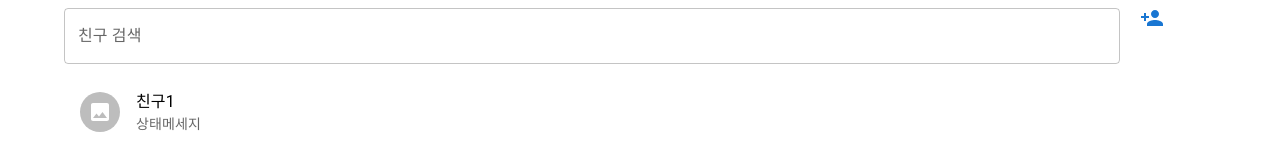
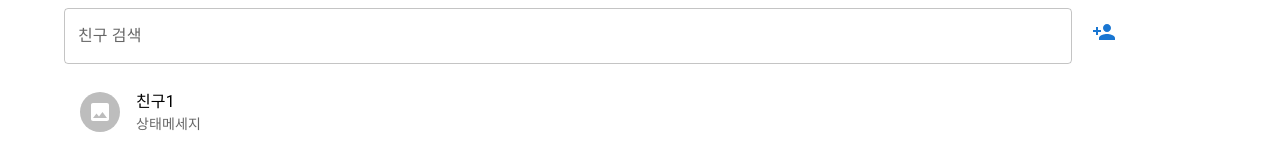
Before and after one commit to sbn04043/kakao-backend, a React (Create React App) app: page / in a window 1280 px wide. Shown: the top 160 px of the page. Built offline with nearby package versions, Linux system fonts and the light colour scheme.

Commit message:
친구추가 기능

```diff
--- /dev/null
+++ b/src/pages/Friends/components/FriendAdd.tsx
@@ -0,0 +1,25 @@
+import { Container, Grid, IconButton, List, TextField } from "@mui/material";
+import { Box } from "@mui/system";
+import SearchIcon from "@mui/icons-material/Search";
+
+const FriendAdd = (): JSX.Element => {
+  return (
+    <Container sx={{ p: 5 }}>
+      <Box sx={{ backgroundColor: "#f3f3f3", p: 3, borderRadius: "10px" }}>
+        <Grid container>
+          <Grid item xs={10.5}>
+            <TextField fullWidth label="전화번호" />
+          </Grid>
+          <Grid item xs={1.5}>
+            <IconButton sx={{ p: 2 }}>
+              <SearchIcon />
+            </IconButton>
+          </Grid>
+        </Grid>
+        <List></List>
+      </Box>
+    </Container>
+  );
+};
+
+export default FriendAdd;
--- a/src/pages/Friends/data.ts
+++ b/src/pages/Friends/data.ts
@@ -8,11 +8,11 @@ export const friends: FriendType[] = [
   {
     id: 1111,
     name: "친구1",
-        statusMessage: "상태메세지"
+    statusMessage: "상태메세지",
   },
   {
     id: 2222,
     name: "친구2",
-        statusMessage: "상태메세지"
-    }
+    statusMessage: "상태메세지",
+  },
 ];
--- a/src/pages/Friends/index.tsx
+++ b/src/pages/Friends/index.tsx
@@ -1,22 +1,30 @@
 import {
   Avatar,
   Container,
+  IconButton,
   List,
   ListItemAvatar,
   ListItemButton,
   ListItemText,
+  Modal,
   TextField,
 } from "@mui/material";
+
 import Box from "@mui/material/Box";
 import { friends } from "./data";
 import ImageIcon from "@mui/icons-material/Image";
-import { ChangeEvent, useState } from "react";
-import Grid from '@mui/material/Grid';
-import Button from '@mui/material/Button';
-import PersonAddIcon from '@mui/icons-material/PersonAdd';
+import React, { ChangeEvent, useState } from "react";
+import Grid from "@mui/material/Grid";
+import Button from "@mui/material/Button";
+import PersonAddIcon from "@mui/icons-material/PersonAdd";
+import FriendAdd from "./components/FriendAdd";
 
 const Friends = (): JSX.Element => {
   const [findFriend, setFindFriend] = useState(friends);
+
+  const [open, setOpen] = React.useState(false);
+  const openModal = () => setOpen(true);
+  const closeModal = () => setOpen(false);
 
   const searchFriend = (event: ChangeEvent<HTMLInputElement>) => {
     const inputText = event.currentTarget.value;
@@ -25,16 +33,21 @@ const Friends = (): JSX.Element => {
     } else {
       const searching = friends.filter((friend) => {
         return friend.name.includes(event.currentTarget.value);
-            })
+      });
       setFindFriend(searching);
     }
   };
 
   return (
     <Container>
+      <Modal open={open} onClose={closeModal}>
+        <Box>
+          <FriendAdd />
+        </Box>
+      </Modal>
       <Box>
         <Grid container>
-                    <Grid item xs={11}>
+          <Grid item xs={10.5}>
             <TextField
               fullWidth
               id="outlined-basic"
@@ -44,8 +57,12 @@ const Friends = (): JSX.Element => {
               onChange={searchFriend}
             />
           </Grid>
-                <Grid item>
-                    <Button><PersonAddIcon /></Button>
+          <Grid item xs={1.5}>
+            <Box sx={{ p: "8px" }}>
+              <IconButton color="primary" size="large" onClick={openModal}>
+                <PersonAddIcon />
+              </IconButton>
+            </Box>
           </Grid>
         </Grid>
       </Box>
@@ -58,13 +75,16 @@ const Friends = (): JSX.Element => {
                   <ImageIcon />
                 </Avatar>
               </ListItemAvatar>
-                            <ListItemText primary={friend.name} secondary={friend.statusMessage} />
+              <ListItemText
+                primary={friend.name}
+                secondary={friend.statusMessage}
+              />
             </ListItemButton>
-                    )
+          );
         })}
       </List>
     </Container>
-    )
-}
+  );
+};
 
 export default Friends;
```
Lines whose indentation alone changed are shown as unchanged.
